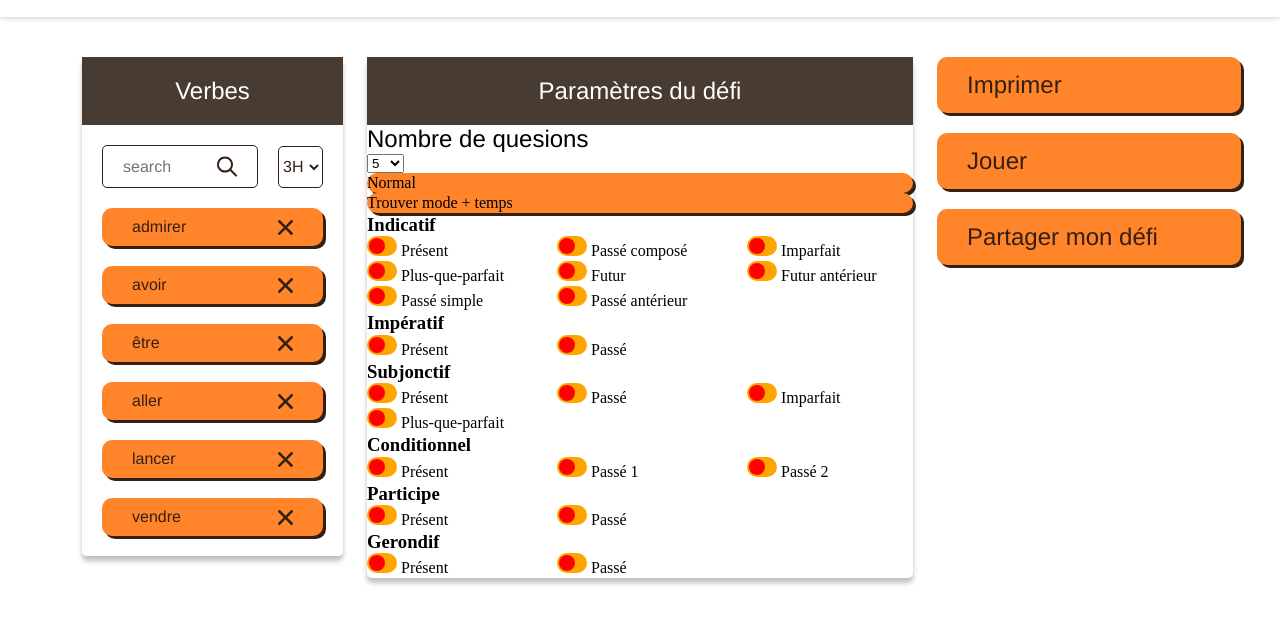
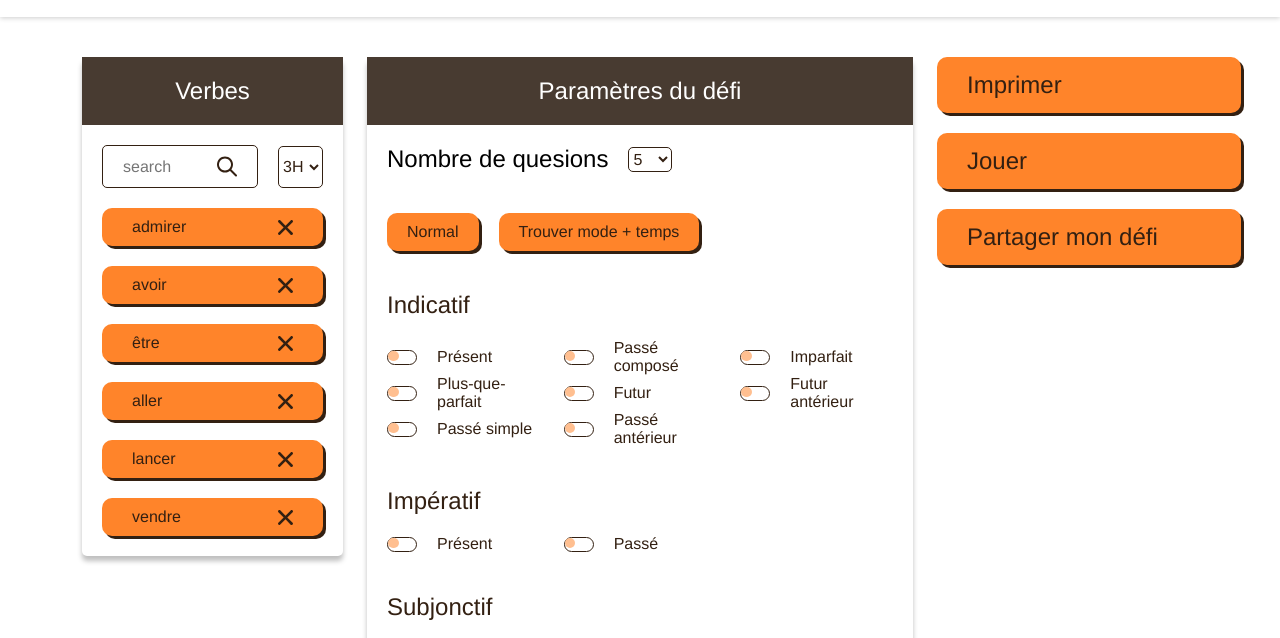
Before and after one commit to ZikDev/tatitotu-refont, a website built with Parcel: page src/index.html in a window 1280 px wide. Shown: the part 103-741 px from the top of the page. Built offline with nearby package versions, Linux system fonts and the light colour scheme.

Commit message:
fin du cours

```diff
--- a/src/index.html
+++ b/src/index.html
@@ -85,10 +85,14 @@
               <div class="card-title">
                 <h2>Paramètres du défi</h2>
               </div>
-              <div class="card-content">
+              <div class="card-content card-content-option">
                 <div class="question">
                   <h2>Nombre de quesions</h2>
-                  <select name="question-number" id="number-select">
+                  <select
+                    name="question-number"
+                    id="number-select"
+                    class="question-number"
+                  >
                     <option value="5">5</option>
                     <option value="10">10</option>
                     <option value="20">20</option>
@@ -106,56 +110,56 @@
                 <div class="option">
                   <h3 class="option-title">Indicatif</h3>
                   <div class="option-choices row">
-                    <label for="présent" class="col-4 switch">
+                    <label class="col-4 switch">
                       <input type="checkbox" />
                       <div class="switch-wrapper">
                         <div class="switch-inner"></div>
                       </div>
                       Présent
                     </label>
-                    <label for="passé_composé" class="col-4 switch">
+                    <label class="col-4 switch">
                       <input type="checkbox" />
                       <div class="switch-wrapper">
                         <div class="switch-inner"></div>
                       </div>
                       Passé composé
                     </label>
-                    <label for="imparfait" class="col-4 switch">
+                    <label class="col-4 switch">
                       <input type="checkbox" />
                       <div class="switch-wrapper">
                         <div class="switch-inner"></div>
                       </div>
                       Imparfait
                     </label>
-                    <label for="plus-que-parfait" class="col-4 switch">
+                    <label class="col-4 switch">
                       <input type="checkbox" />
                       <div class="switch-wrapper">
                         <div class="switch-inner"></div>
                       </div>
                       Plus-que-parfait
                     </label>
-                    <label for="futur" class="col-4 switch">
+                    <label class="col-4 switch">
                       <input type="checkbox" />
                       <div class="switch-wrapper">
                         <div class="switch-inner"></div>
                       </div>
                       Futur
                     </label>
-                    <label for="futur_anterieur" class="col-4 switch">
+                    <label class="col-4 switch">
                       <input type="checkbox" />
                       <div class="switch-wrapper">
                         <div class="switch-inner"></div>
                       </div>
                       Futur antérieur
                     </label>
-                    <label for="passé_simple" class="col-4 switch">
+                    <label class="col-4 switch">
                       <input type="checkbox" />
                       <div class="switch-wrapper">
                         <div class="switch-inner"></div>
                       </div>
                       Passé simple
                     </label>
-                    <label for="passé_anterieur" class="col-4 switch">
+                    <label class="col-4 switch">
                       <input type="checkbox" />
                       <div class="switch-wrapper">
                         <div class="switch-inner"></div>
@@ -167,14 +171,14 @@
                 <div class="option">
                   <h3 class="option-title">Impératif</h3>
                   <div class="option-choices row">
-                    <label for="présent" class="col-4 switch">
+                    <label class="col-4 switch">
                       <input type="checkbox" />
                       <div class="switch-wrapper">
                         <div class="switch-inner"></div>
                       </div>
                       Présent
                     </label>
-                    <label for="passé" class="col-4 switch">
+                    <label class="col-4 switch">
                       <input type="checkbox" />
                       <div class="switch-wrapper">
                         <div class="switch-inner"></div>
@@ -186,28 +190,28 @@
                 <div class="option">
                   <h3 class="option-title">Subjonctif</h3>
                   <div class="option-choices row">
-                    <label for="présent" class="col-4 switch">
+                    <label class="col-4 switch">
                       <input type="checkbox" />
                       <div class="switch-wrapper">
                         <div class="switch-inner"></div>
                       </div>
                       Présent
                     </label>
-                    <label for="passé" class="col-4 switch">
+                    <label class="col-4 switch">
                       <input type="checkbox" />
                       <div class="switch-wrapper">
                         <div class="switch-inner"></div>
                       </div>
                       Passé
                     </label>
-                    <label for="imparfait" class="col-4 switch">
+                    <label class="col-4 switch">
                       <input type="checkbox" />
                       <div class="switch-wrapper">
                         <div class="switch-inner"></div>
                       </div>
                       Imparfait
                     </label>
-                    <label for="plus-que-parfait" class="col-4 switch">
+                    <label class="col-4 switch">
                       <input type="checkbox" />
                       <div class="switch-wrapper">
                         <div class="switch-inner"></div>
@@ -219,21 +223,21 @@
                 <div class="option">
                   <h3 class="option-title">Conditionnel</h3>
                   <div class="option-choices row">
-                    <label for="présent" class="col-4 switch">
+                    <label class="col-4 switch">
                       <input type="checkbox" />
                       <div class="switch-wrapper">
                         <div class="switch-inner"></div>
                       </div>
                       Présent
                     </label>
-                    <label for="passé_1" class="col-4 switch">
+                    <label class="col-4 switch">
                       <input type="checkbox" />
                       <div class="switch-wrapper">
                         <div class="switch-inner"></div>
                       </div>
                       Passé 1
                     </label>
-                    <label for="passé_2" class="col-4 switch">
+                    <label class="col-4 switch">
                       <input type="checkbox" />
                       <div class="switch-wrapper">
                         <div class="switch-inner"></div>
@@ -245,14 +249,14 @@
                 <div class="option">
                   <h3 class="option-title">Participe</h3>
                   <div class="option-choices row">
-                    <label for="présent" class="col-4 switch">
+                    <label class="col-4 switch">
                       <input type="checkbox" />
                       <div class="switch-wrapper">
                         <div class="switch-inner"></div>
                       </div>
                       Présent
                     </label>
-                    <label for="passé" class="col-4 switch">
+                    <label class="col-4 switch">
                       <input type="checkbox" />
                       <div class="switch-wrapper">
                         <div class="switch-inner"></div>
@@ -264,14 +268,14 @@
                 <div class="option">
                   <h3 class="option-title">Gerondif</h3>
                   <div class="option-choices row">
-                    <label for="présent" class="col-4 switch">
+                    <label class="col-4 switch">
                       <input type="checkbox" />
                       <div class="switch-wrapper">
                         <div class="switch-inner"></div>
                       </div>
                       Présent
                     </label>
-                    <label for="passé" class="col-4 switch">
+                    <label class="col-4 switch">
                       <input type="checkbox" />
                       <div class="switch-wrapper">
                         <div class="switch-inner"></div>
--- a/src/scss/modules/_button.scss
+++ b/src/scss/modules/_button.scss
@@ -22,3 +22,17 @@
   width: 15px;
   height: 15px;
 }
+
+.button-mode {
+  display: flex;
+  padding: 10px 20px;
+  justify-content: center;
+  align-items: center;
+  gap: 10px;
+  color: var(--black, #332012);
+  font-family: "Helvetica Neue";
+  font-size: 16px;
+  font-style: normal;
+  font-weight: 400;
+  line-height: normal;
+}
--- a/src/scss/modules/_card.scss
+++ b/src/scss/modules/_card.scss
@@ -12,11 +12,21 @@
   padding: 20px 0;
 }
 
+.card-content {
+  padding: 20px;
+}
+
 .card-content-verb {
   display: flex;
-  padding: 20px;
   flex-direction: column;
   align-items: center;
   gap: 20px;
   align-self: stretch;
 }
+
+.card-content-option {
+  display: flex;
+  flex-flow: column wrap;
+  align-self: stretch;
+  gap: 40px;
+}
--- a/src/scss/modules/_mode.scss
+++ b/src/scss/modules/_mode.scss
@@ -0,0 +1,7 @@
+.mode {
+  display: flex;
+  flex-flow: row nowrap;
+  justify-content: flex-start;
+  align-items: center;
+  gap: 20px;
+}
--- a/src/scss/modules/_option.scss
+++ b/src/scss/modules/_option.scss
@@ -0,0 +1,14 @@
+.option {
+  display: flex;
+  flex-flow: column wrap;
+  gap: 20px;
+}
+
+.option-title {
+  color: var(--black, #332012);
+  font-family: "Helvetica Neue";
+  font-size: 24px;
+  font-style: normal;
+  font-weight: 400;
+  line-height: normal;
+}
--- a/src/scss/modules/_question.scss
+++ b/src/scss/modules/_question.scss
@@ -0,0 +1,30 @@
+.question {
+  display: flex;
+  flex-flow: row nowrap;
+  justify-content: flex-start;
+  align-items: center;
+  gap: 20px;
+}
+
+.question-number {
+  height: 25px;
+  width: 44px;
+  border-radius: 5px;
+  border: 1px solid var(--black, #332012);
+  background: var(--white, #fff);
+  color: var(--black, #332012);
+  font-family: "Helvetica Neue";
+  font-size: 16px;
+  font-style: normal;
+  font-weight: 400;
+  line-height: normal;
+}
+
+.question-number option {
+  color: var(--black, #332012);
+  font-family: "Helvetica Neue";
+  font-size: 16px;
+  font-style: normal;
+  font-weight: 400;
+  line-height: normal;
+}
--- a/src/scss/modules/_switch.scss
+++ b/src/scss/modules/_switch.scss
@@ -1,21 +1,43 @@
-.switch-wrapper {
-  display: inline-block; /* pour que le div soit à côté du texte */
-  width: 30px;
-  height: 20px;
-  padding: 2px;
-  border-radius: 10px;
-  background: orange;
+.switch {
+  display: flex;
+  flex-flow: row nowrap;
+  align-items: center;
+  gap: 20px;
+  color: var(--black, #332012);
+  font-family: "Helvetica Neue";
+  font-size: 16px;
+  font-style: normal;
+  font-weight: 400;
+  line-height: normal;
 }
 
+.switch-wrapper {
+  display: inline-block;
+  width: 30px;
+  height: 15px;
+  flex-shrink: 0;
+  border-radius: 22px;
+  border: 1px solid var(--black, #332012);
+  background: var(--white, #fff);
+}
+
+/* le rond qui se déplace */
 .switch-inner {
-  width: 16px;
-  height: 16px;
-  border-radius: 8px;
-  background: red;
+  width: 10.5px;
+  height: 10.5px;
+  flex-shrink: 0;
+  border-radius: 10.5px;
+  background: var(--off, #ffbf90);
+  transition: margin 0.2s, background 0.2s;
+}
+
+input:hover + .switch-wrapper .switch-inner {
+  background: var(--main-color, #ff842a);
 }
 
 input:checked + .switch-wrapper .switch-inner {
-  margin-left: 10px;
+  margin-left: 16.25px;
+  background-color: var(--main-color, #ff842a);
 }
 
 .switch input {
```
Also changed, not shown: src/scss/modules/_search.scss (+5 -5 lines).
